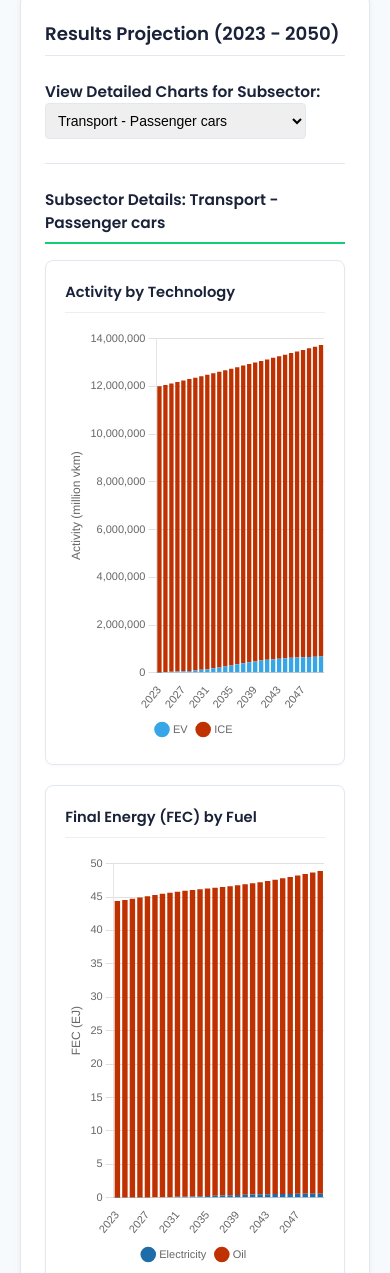
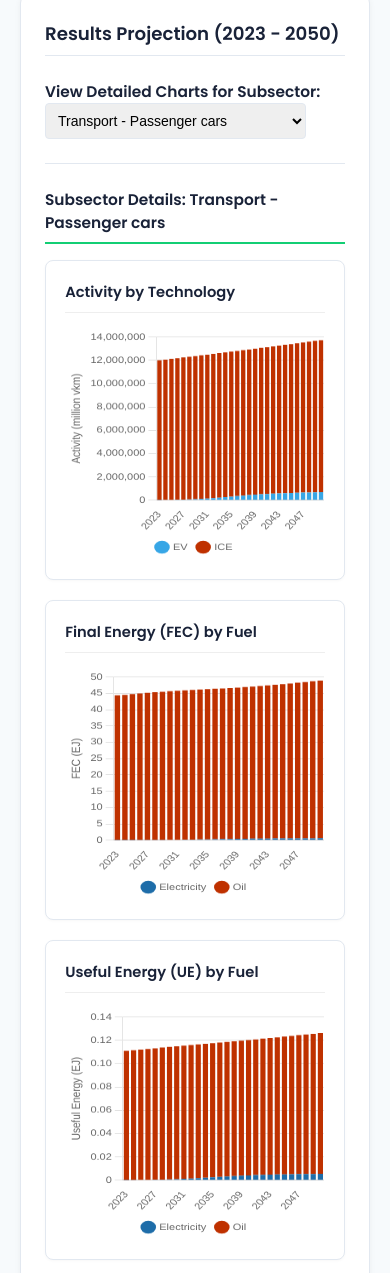
Before and after one commit to dmw24/sem_2, a plain HTML site: page index.html in a window 390 px wide. Shown: the part 649-1922 px from the top of the page. Drawn offline with nearby package versions, Linux system fonts and the light colour scheme; animation ran at ten frames a second.

Commit message:
Update style.css

```diff
--- a/css/style.css
+++ b/css/style.css
@@ -160,8 +160,10 @@ header.container p.disclaimer {
     box-shadow: 0 1px 3px rgba(0,0,0,0.03);
     overflow: hidden; /* Prevent content spillover */
     position: relative; /* For potential absolute elements inside */
-    /* You could also set height on the box instead of the canvas */
-    /* height: 400px; */ /* Example if setting height on container */
+    /* *** ADDED FIXED HEIGHT TO CONTAINER *** */
+    height: 380px; /* Adjust as needed - allows space for title+padding+320px canvas */
+    display: flex; /* Use flexbox to manage content */
+    flex-direction: column; /* Stack title above canvas */
 }
 
 .chart-box h3 {
@@ -172,15 +174,16 @@ header.container p.disclaimer {
     border-bottom: 1px solid #eee;
     padding-bottom: 0.6rem;
     color: var(--slate-blue);
+    flex-shrink: 0; /* Prevent title from shrinking */
 }
 
 .chart-box canvas {
     max-width: 100%;
     display: block;
-    /* *** ADDED FIXED HEIGHT *** */
-    height: 320px;
-    /* min-height: 300px; */ /* Alternative: use min/max */
-    /* max-height: 350px; */
+    /* *** REMOVED FIXED HEIGHT FROM CANVAS *** */
+    /* height: 320px; */
+    flex-grow: 1; /* Allow canvas to take remaining space in flex container */
+    min-height: 0; /* Important for flex-grow in some browsers */
 }
 
 #sidebar h2 {
@@ -235,6 +238,8 @@ small { display: block; font-size: 0.8em; color: var(--dark-grey); margin-top: 3
     .sim-container { flex-direction: column; height: auto; }
     #sidebar { width: 100%; max-height: 50vh; margin-bottom: 20px; }
     .chart-grid { grid-template-columns: 1fr; }
+    /* Adjust chart box height for smaller screens if needed */
+    .chart-box { height: 350px; }
 }
 @media screen and (max-width: 768px) {
     #sidebar { max-height: 60vh; }
@@ -244,6 +249,8 @@ small { display: block; font-size: 0.8em; color: var(--dark-grey); margin-top: 3
     .chart-grid { grid-template-columns: 1fr; }
     #content h2 { font-size: 1.3em; }
     #content h3.chart-section-heading { font-size: 1.1em; }
+     /* Adjust chart box height for smaller screens if needed */
+     .chart-box { height: 320px; }
 }
 
 footer { width: 100%; background: var(--white); border-top: 1px solid var(--grey-blue); text-align: center; padding: 12px; font-size: 0.85em; color: var(--dark-grey); margin-top: 2rem; }
```
